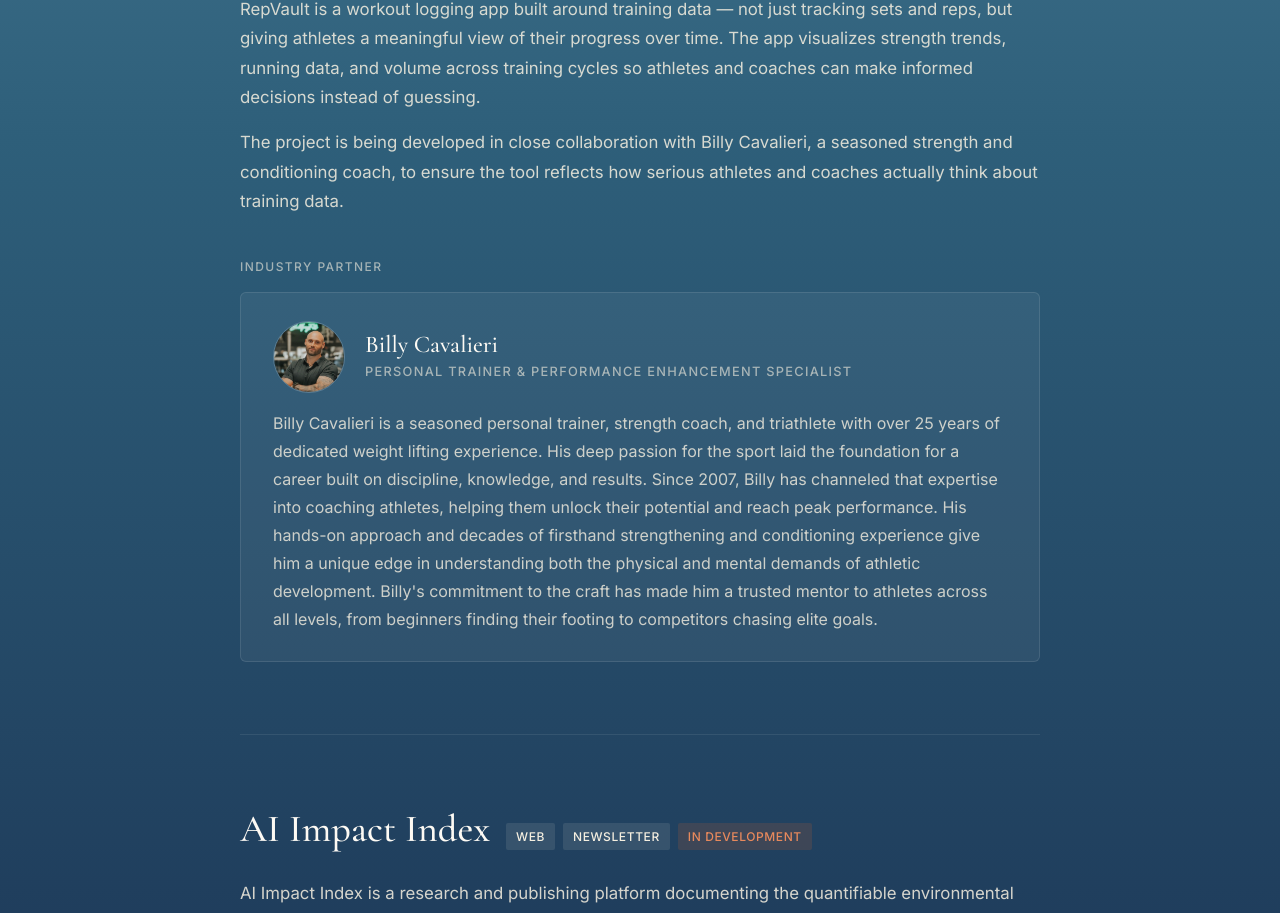
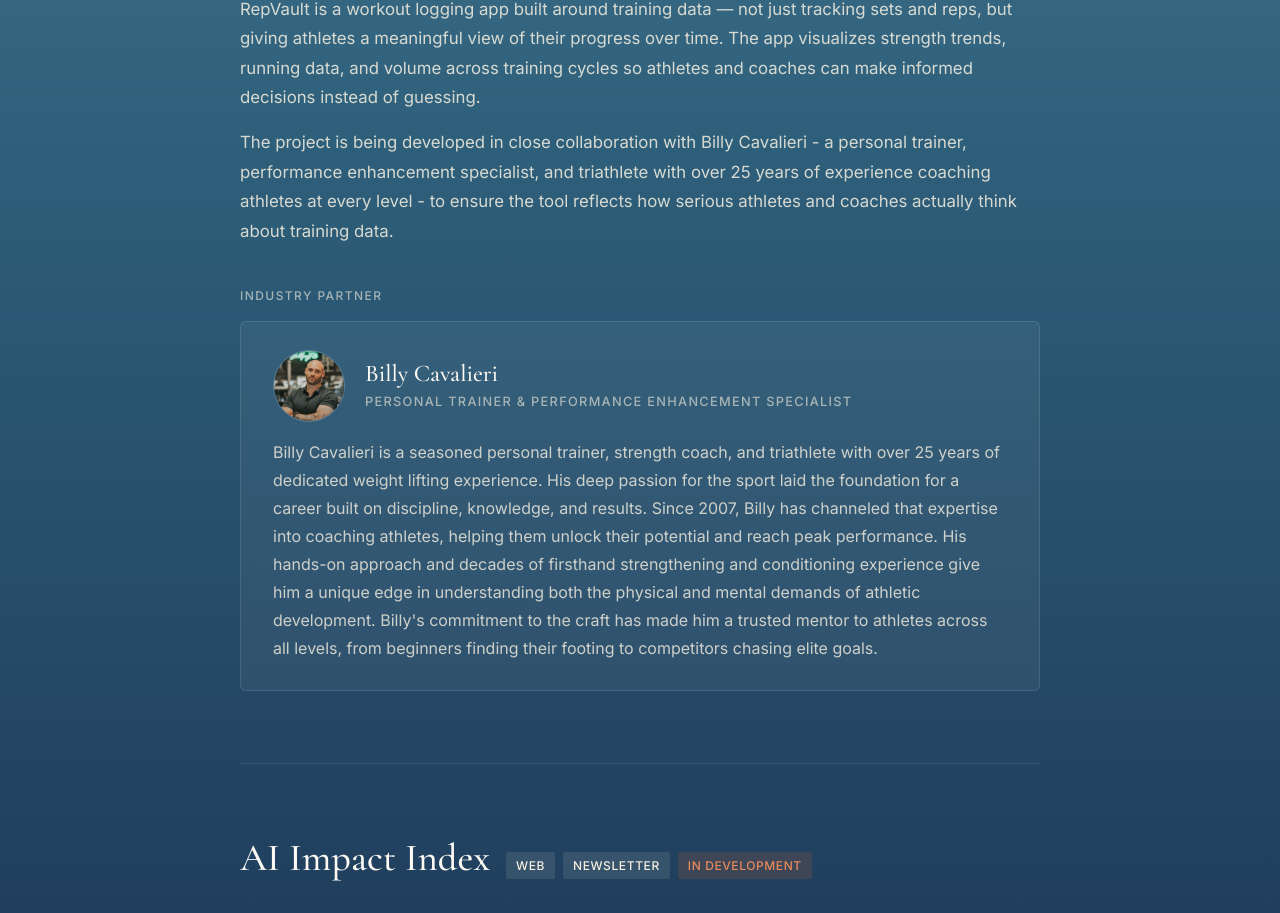
Before and after one commit to atreyu-s/SpencerStudiosWebsite, a React (Vite) app: page /projects in a window 1280 px wide. Shown: the part 795-1708 px from the top of the page. Built offline with nearby package versions, Linux system fonts and the light colour scheme.

Commit message:
Improve Billy's description in RepVault body copy

```diff
--- a/src/pages/ProjectsPage.jsx
+++ b/src/pages/ProjectsPage.jsx
@@ -19,7 +19,7 @@
     platforms: ['iOS', 'Android'],
     description: [
       'RepVault is a workout logging app built around training data — not just tracking sets and reps, but giving athletes a meaningful view of their progress over time. The app visualizes strength trends, running data, and volume across training cycles so athletes and coaches can make informed decisions instead of guessing.',
-      'The project is being developed in close collaboration with Billy Cavalieri, a seasoned strength and conditioning coach, to ensure the tool reflects how serious athletes and coaches actually think about training data.',
+      'The project is being developed in close collaboration with Billy Cavalieri - a personal trainer, performance enhancement specialist, and triathlete with over 25 years of experience coaching athletes at every level - to ensure the tool reflects how serious athletes and coaches actually think about training data.',
     ],
     partner: {
       name: 'Billy Cavalieri',
```
